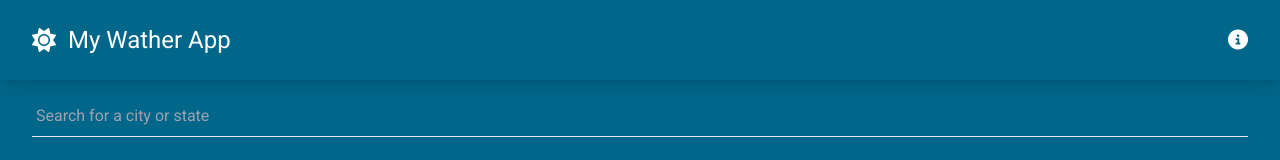
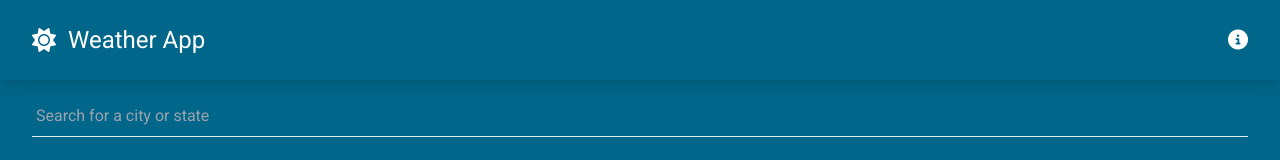
Before and after one commit to AdeCode/weather-app, a Vue app: page / in a window 1280 px wide. Shown: the top 160 px of the page. Built offline with nearby package versions, Linux system fonts and the light colour scheme.

Commit message:
converted fahrenheit to celcius

```diff
--- a/src/assets/tailwind.css
+++ b/src/assets/tailwind.css
@@ -1,3 +1,26 @@
 @tailwind base;
 @tailwind components;
 @tailwind utilities;
+
+/* width */
+::-webkit-scrollbar {
+    width: 5px;
+    height:5px;
+}
+
+/* Track */
+::-webkit-scrollbar-track {
+    background: #888;
+    border-radius: 5px;
+}
+
+/* Handle */
+::-webkit-scrollbar-thumb {
+    background: #000;
+    border-radius: 5px;
+}
+
+/* Handle on hover */
+::-webkit-scrollbar-thumb:hover {
+    background: #555;
+}
--- a/src/components/AsyncCityView.vue
+++ b/src/components/AsyncCityView.vue
@@ -1,9 +1,9 @@
 <template>
-  <div class="flex flex-col flex-1 items-center">
+  <div class="flex flex-col flex-1 items-center py-4 px-4">
     <!-- Banner-->
     <div
       v-if="route.query.preview"
-      class="text-white p-4 bg-weather-secondary w-full text-center"
+      class="text-white p-4 bg-weather-secondary w-full text-center mb-2"
     >
       <p>
         You are currently previewing this city, click the "+" icon to start
@@ -11,9 +11,9 @@
       </p>
     </div>
     <!-- Weather Overview-->
-    <div class="flex flex-col items-center text-white py-12">
+    <div class="flex flex-col items-center text-white py-5 bg-weather-secondary w-full lg:w-[500px] rounded-lg mb-2">
       <h1 class="text-4xl mb-2">{{ route.params.city }}</h1>
-      <p class="text-sm mb-12">
+      <p class="text-sm mb-10">
         {{
           new Date(weatherData.currentTime).toLocaleDateString("en-us", {
             weekday: "short",
@@ -28,11 +28,11 @@
         }}
       </p>
       <p class="text-8xl mb-8">
-        {{ Math.round(weatherData.current.temp) }}&deg;
+        {{ Math.round((weatherData.current.temp-32)/1.8) }}&deg;
       </p>
       <p>
         Feels like
-        {{ Math.round(weatherData.current.feels_like) }}&deg;
+        {{ Math.round((weatherData.current.feels_like-32)/1.8) }}&deg;
       </p>
       <p class="capitalize">
         {{ weatherData.current.weather[0].description }}
@@ -45,7 +45,7 @@
     </div>
     <hr class="border-white border-opacity-10 border w-full" />
     <!--Hourly-->
-    <div class="max-w-screen-md w-full py-12">
+    <div class="max-w-screen-md w-full py-12 bg-weather-secondary rounded-lg my-2">
       <div class="mx-8 text-white">
         <h2 class="mb-4">Hourly Weather</h2>
         <div class="flex gap-10 overflow-x-scroll">
@@ -67,7 +67,7 @@
               alt=""
             />
             <p class="text-xl">
-              {{ Math.round(hourData.temp) }}&deg;
+              {{ Math.round((hourData.temp-32)/1.8) }}&deg;
             </p>
           </div>
         </div>
@@ -75,7 +75,7 @@
     </div>
     <hr class="border-white border-opacity-10 border w-full" />
     <!--Weekly Weather-->
-    <div class="max-w-screen-md w-full py-12">
+    <div class="max-w-screen-md w-full py-12 bg-weather-secondary rounded-lg my-2">
       <div class="mx-8 text-white">
         <h2 class="mb-4">7 Day Forecast</h2>
         <div v-for="day in weatherData.daily"
@@ -98,8 +98,8 @@
             alt=""
           />
           <div class="flex gap-2 flex-1 justify-end">
-            <p>H: {{ Math.round(day.temp.max) }}</p>
-            <p>L: {{ Math.round(day.temp.min) }}</p>
+            <p>H: {{ Math.round((day.temp.max-32)/1.8) }}</p>
+            <p>L: {{ Math.round((day.temp.min-32)/1.8) }}</p>
           </div>
         </div>
       </div>
--- a/src/components/SiteNav.vue
+++ b/src/components/SiteNav.vue
@@ -4,7 +4,7 @@
       <RouterLink :to="{name: 'home'}">
         <div class="flex items-center gap-3">
           <i class="fa-solid fa-sun text-2xl"></i>
-          <p class="text-2xl">My Wather App</p>
+          <p class="text-2xl">Weather App</p>
         </div>
     </RouterLink>
     <div class="flex gap-3 flex-1 justify-end">
@@ -25,7 +25,7 @@
       <div class="text-black">
         <h1 class="text-2xl mb-1">About:</h1>
         <p class="mb-4">
-          The local Wather allows you to track the current and future weather of cities of your choosing.
+          The local Weather allows you to track the current and future weather of cities of your choosing.
         </p>
         <h2 class="text-2xl">How it works:</h2>
         <ol class="list-decimal list-inside mb-4">
--- a/src/router/index.js
+++ b/src/router/index.js
@@ -26,7 +26,7 @@ const router = createRouter({
 router.beforeEach((to, from, next) => {
   document.title = `${
     to.params.state ? `${to.params.city}, ${to.params.state}`
-    : to.meta.title} | The Local Weather`
+    : to.meta.title} | al Weather`
   next()
 })
 
```
